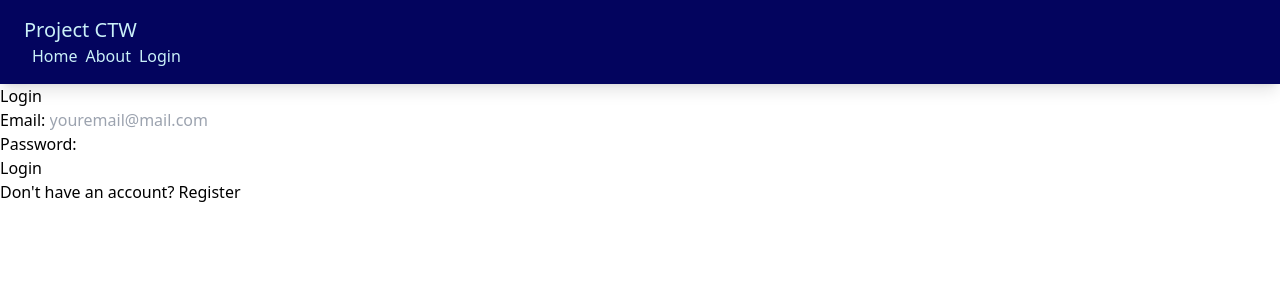
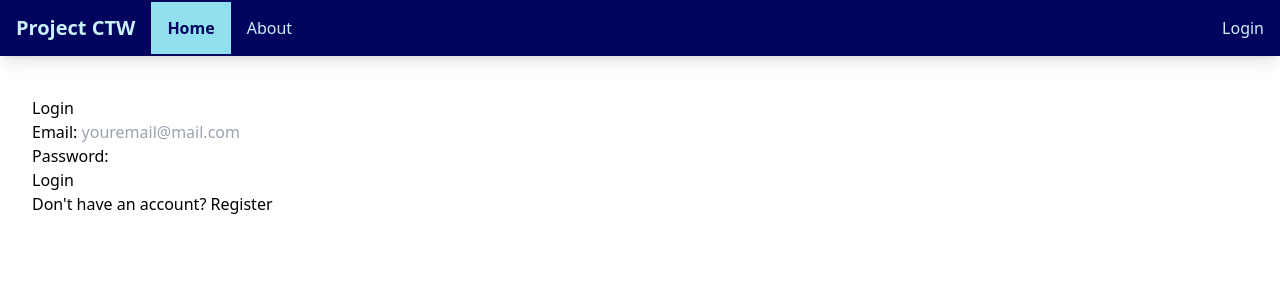
Before and after one commit to dl2574/projectCTW, a Django app: page /account/login/?next=/events/edit/1 in a window 1280 px wide. Shown: the top 300 px of the page. Run offline with Django 4.2, Linux system fonts and the light colour scheme; some libraries are stand-ins or nearby versions.

Commit message:
added some styling and added like buttons

```diff
--- a/events/templates/events/create_event.html
+++ b/events/templates/events/create_event.html
@@ -3,7 +3,6 @@
 {% load tailwind_filters %}
 
 {% block content %}
-<main>
     <h3>Create Event</h3>
     <div>
         <form method="POST" action="{% url 'createEvent' %}">
@@ -12,5 +11,4 @@
             <button type="submit">Submit</button>
         </form>
     </div>
-</main>
 {% endblock content %}
--- a/events/urls.py
+++ b/events/urls.py
@@ -5,4 +5,5 @@ urlpatterns = [
     path("", views.proposedEvents, name="proposals"),
     path("create/", views.createEvent, name="createEvent"),
     path("edit/<int:pk>", views.editEvent, name="editEvent"),
+    path("upvote/<str:pk>", views.upvoteEvent, name="upvote"),
 ]
--- a/static/css/main.css
+++ b/static/css/main.css
@@ -513,20 +513,24 @@ video {
   --tw-backdrop-sepia:  ;
 }
 
-.collapse {
-  visibility: collapse;
-}
-
 .static {
   position: static;
 }
 
-.relative {
-  position: relative;
+.fixed {
+  position: fixed;
 }
 
-.mr-auto {
-  margin-right: auto;
+.top-0 {
+  top: 0px;
+}
+
+.m-0 {
+  margin: 0px;
+}
+
+.mt-16 {
+  margin-top: 4rem;
 }
 
 .block {
@@ -545,12 +549,8 @@ video {
   width: 100%;
 }
 
-.w-6 {
-  width: 1.5rem;
-}
-
-.flex-grow {
-  flex-grow: 1;
+.list-none {
+  list-style-type: none;
 }
 
 .flex-row {
@@ -561,20 +561,32 @@ video {
   flex-direction: column;
 }
 
-.flex-wrap {
-  flex-wrap: wrap;
+.content-center {
+  align-content: center;
 }
 
 .items-center {
   align-items: center;
 }
 
+.justify-end {
+  justify-content: flex-end;
+}
+
+.justify-center {
+  justify-content: center;
+}
+
 .justify-between {
   justify-content: space-between;
 }
 
-.border-0 {
-  border-width: 0px;
+.justify-items-center {
+  justify-items: center;
+}
+
+.overflow-hidden {
+  overflow: hidden;
 }
 
 .bg-primary {
@@ -582,37 +594,36 @@ video {
   background-color: rgb(3 4 94 / var(--tw-bg-opacity));
 }
 
-.py-4 {
-  padding-top: 1rem;
-  padding-bottom: 1rem;
+.bg-third {
+  --tw-bg-opacity: 1;
+  background-color: rgb(144 224 239 / var(--tw-bg-opacity));
 }
 
-.px-6 {
-  padding-left: 1.5rem;
-  padding-right: 1.5rem;
+.p-0 {
+  padding: 0px;
 }
 
-.py-2 {
-  padding-top: 0.5rem;
-  padding-bottom: 0.5rem;
+.p-8 {
+  padding: 2rem;
 }
 
-.px-2\.5 {
-  padding-left: 0.625rem;
-  padding-right: 0.625rem;
+.py-3\.5 {
+  padding-top: 0.875rem;
+  padding-bottom: 0.875rem;
 }
 
-.px-2 {
-  padding-left: 0.5rem;
-  padding-right: 0.5rem;
+.px-4 {
+  padding-left: 1rem;
+  padding-right: 1rem;
 }
 
-.pl-0 {
-  padding-left: 0px;
+.py-3 {
+  padding-top: 0.75rem;
+  padding-bottom: 0.75rem;
 }
 
-.pr-2 {
-  padding-right: 0.5rem;
+.text-center {
+  text-align: center;
 }
 
 .text-xl {
@@ -620,9 +631,18 @@ video {
   line-height: 1.75rem;
 }
 
+.font-bold {
+  font-weight: 700;
+}
+
 .text-fourth {
   --tw-text-opacity: 1;
   color: rgb(202 240 248 / var(--tw-text-opacity));
+}
+
+.text-primary {
+  --tw-text-opacity: 1;
+  color: rgb(3 4 94 / var(--tw-text-opacity));
 }
 
 .shadow-lg {
--- a/templates/base.html
+++ b/templates/base.html
@@ -10,9 +10,10 @@
 </head>
 <body>
     {% include 'navbar.html' %}
-    {% block content %}
-    {% endblock content %}
-
+    <main class="mt-16">
+        {% block content %}
+        {% endblock content %}
+    </main>
 
     <script src="{% static 'js/htmx.min.js' %}"></script>
 </body>
--- a/templates/navbar.html
+++ b/templates/navbar.html
@@ -1,35 +1,35 @@
 {% load static %}
 
 <header>
-    <nav class="relative w-full flex flex-wrap items-center justify-between py-4 bg-primary text-fourth focus:text-third shadow-lg">
-        <div class="container-fluid w-full flex flex-wrap items-center justify-between px-6">
-            <div class="flex-grow items-center">
-                <a class="text-xl" href="#">Project CTW</a>
-                <ul class="flex flex-row pl-0 list-style-none mr-auto">
-                    <li class=" px-2">
-                        <a class="hover:text-third" href="{% url 'home' %}">Home</a>
+    <nav class="fixed flex flex-row justify-between bg-primary text-fourth overflow-hidden p-0 m-0 top-0 w-full shadow-lg">
+        <ul class="list-none flex flex-row items-center">
+            <li class="">
+                <a class="block text-center text-xl font-bold py-3.5 px-4" href="{% url 'home' %}">Project CTW</a>
             </li>
-                    <li class="pr-2">
-                        <a class="hover:text-third" href="{% url 'about' %}">About</a>
+            <li class="">
+                <a class="block text-center py-3.5 px-4 hover:text-third text-primary bg-third font-bold" href="{% url 'home' %}">Home</a>
             </li>
+            <li class="">
+                <a class="block text-center py-3.5 px-4 hover:text-third" href="{% url 'about' %}">About</a>
+            </li>
+        </ul>
+        <ul class="list-none flex flex-row items-center">
             {% if request.user.is_authenticated %}
-                        <li class="pr-2">
-                            <a class="hover:text-third" href="{% url 'createEvent' %}">Propose Event</a>
+                <li class="">
+                    <a class="block text-center py-3.5 px-4 hover:text-third" href="{% url 'createEvent' %}">Propose Event</a>
+                </li>
+                <li class="">
+                    <a class="block text-center py-3.5 px-4 hover:text-third" href="#">Profile</a>
+                </li>
+                <li class="">
+                    <a class="block text-center py-3.5 px-4 hover:text-third" href="{% url 'logout' %}">Logout</a>
                 </li>
 
-                        <li class="pr-2">
-                            <a class="hover:text-third" href="#">Profile</a>
-                        </li>
-                        <li class="pr-2">
-                            <a class="hover:text-third" href="{% url 'logout' %}">Logout</a>
-                        </li>
             {% else %}
-                        <li class="pr-2">
-                            <a class="hover:text-third" href="{% url 'login' %}">Login</a>
+                <li class="justify-end">
+                    <a class="block text-center py-3.5 px-4 hover:text-third" href="{% url 'login' %}">Login</a>
                 </li>
             {% endif %}
         </ul>
-            </div>
-        </div>
     </nav>
 </header>
--- a/userProfile/forms.py
+++ b/userProfile/forms.py
@@ -1,5 +1,6 @@
 from django.forms import ModelForm
 from django.contrib.auth.forms import UserCreationForm
+from crispy_forms.helper import FormHelper
 from .models import User
 
 class CustomUserCreationForm(UserCreationForm):
@@ -10,3 +11,7 @@ class CustomUserCreationForm(UserCreationForm):
             'first_name': 'First Name',
             'last_name': 'Last Name'
         }
+
+    def __init__(self, *args, **kwargs):
+        super().__init__(*args, **kwargs)
+        self.helper = FormHelper()
--- a/userProfile/templates/userProfile/login_register.html
+++ b/userProfile/templates/userProfile/login_register.html
@@ -3,8 +3,7 @@
 {% load tailwind_filters %}
 
 {% block content %}
-<main>
-    <section>
+    <section class="flex flex-col justify-center content-center w-full p-8">
         {% if page == "login" %}
             <h3>Login</h3>
             <form method="POST" action={% url 'login' %}>
@@ -28,12 +27,10 @@
                 {% csrf_token %}
                 {{form|crispy}}
                 <div>
-                    <button type="submit">Login</button>
+                    <button type="submit">Register</button>
                 </div>
                 <p>Already have an account? <a href="{% url 'login' %}">Login</a></p>
             </form>
         {% endif %}
     </section>
-</main>
-
 {% endblock content %}
```
Also changed, not shown: other parts of static/css/main.css (+0 -36 lines), events/templates/events/proposed_events.html (+6 -4 lines), events/views.py (+12 -4 lines). Lines whose indentation alone changed are shown as unchanged.
